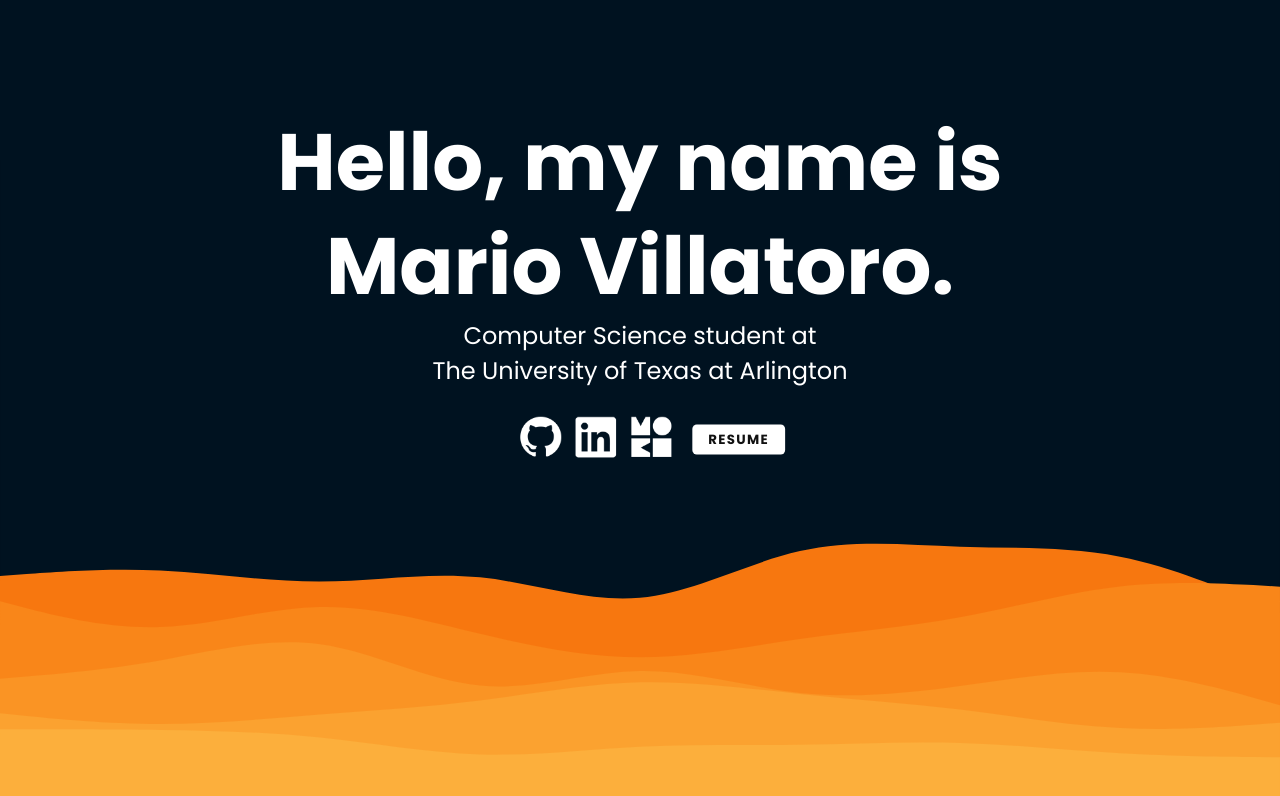
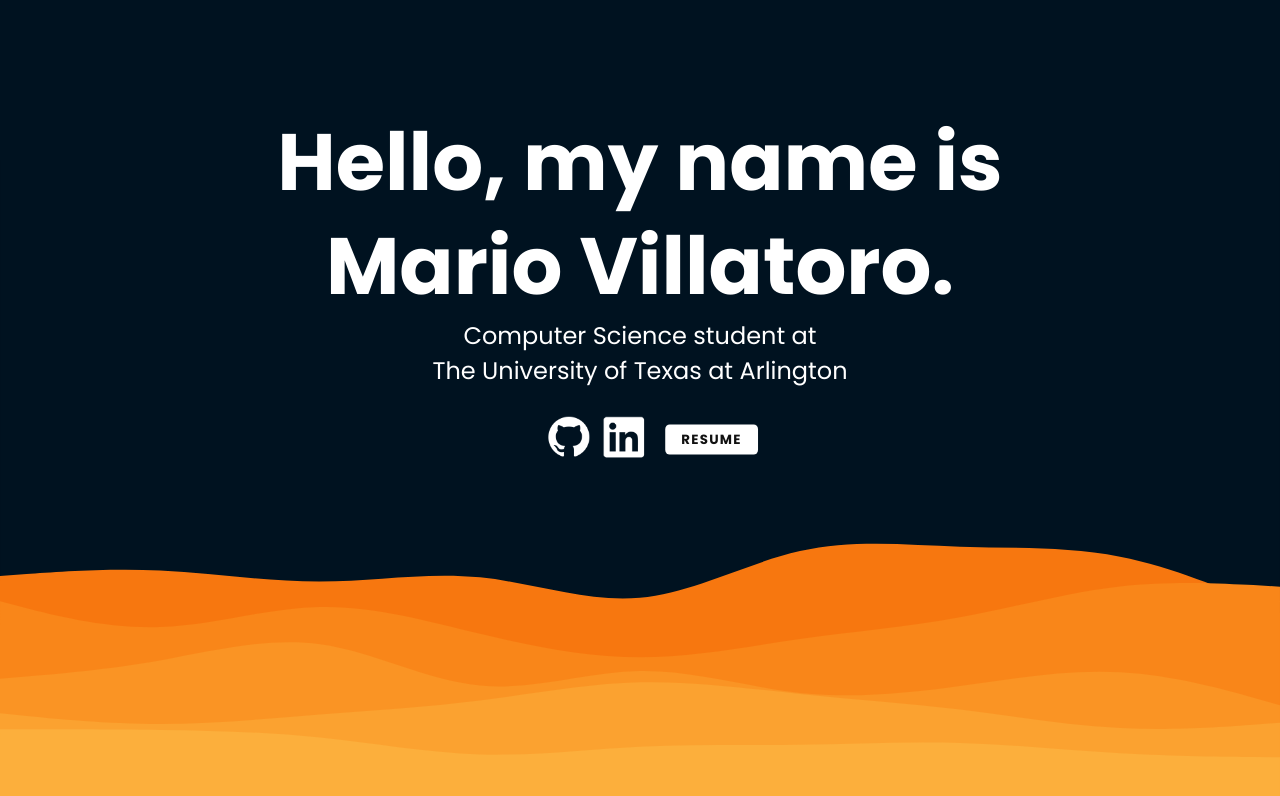
Before and after one commit to 444mars/444mars.github.io, a plain HTML site: page index.html in a window 1280 px wide. Drawn offline with nearby package versions, Linux system fonts and the light colour scheme.

Commit message:
removed logo

```diff
--- a/index.html
+++ b/index.html
@@ -23,7 +23,6 @@
             <ul class="social">
                 <li><a href="https://github.com/444mars"><img src="github_logo.png" alt= ""></a></li>
                 <li><a href="https://www.linkedin.com/in/444mario/"><img src="linkedin_logo.png" alt= ""></a></li>
-                <li><a href="https://www.uta.mobi"><img src="mobi_logo.png"alt= ""></a></li>
             </ul>
             <a class="resume" href="./resume.pdf">Resume</a>
         </div>
```
Also changed, not shown: mobi3.png (deleted).
